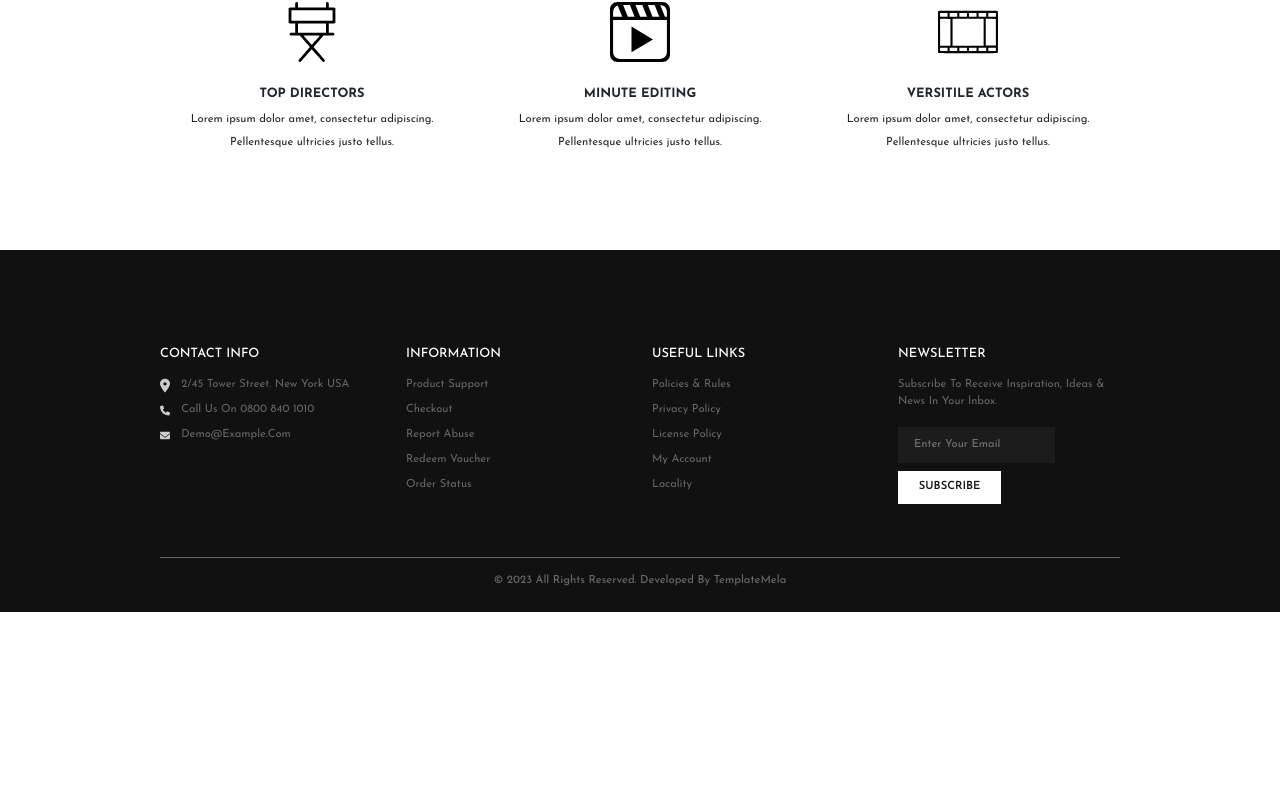
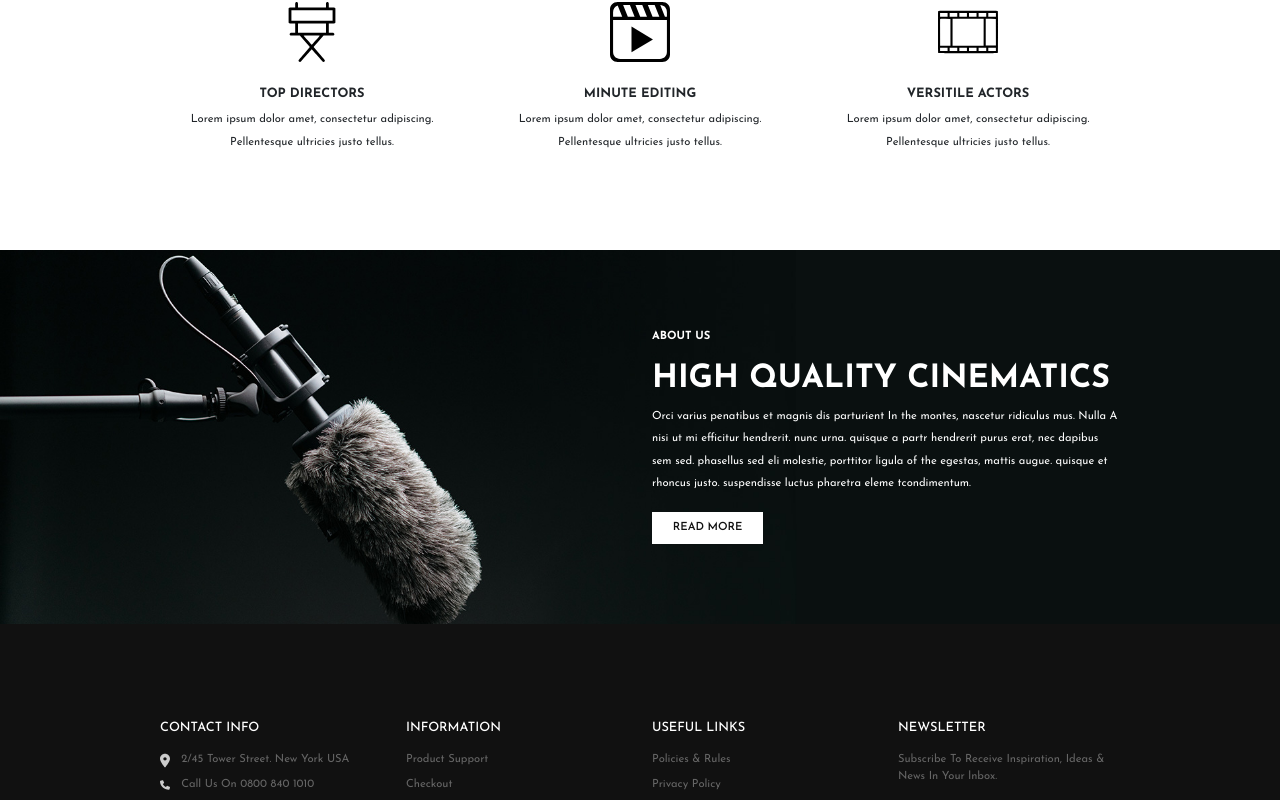
Before and after one commit to micheleTummolo/proj-html-vuejs, a Vue app: page / in a window 1280 px wide. Shown: the part 431-1231 px from the top of the page. Before the commit the page ends 1043 px from the top, so only its background shows below. Built offline with nearby package versions, Linux system fonts and the light colour scheme.

Commit message:
Done "About Us" section

```diff
--- /dev/null
+++ b/src/components/AppAboutAs.vue
@@ -0,0 +1,50 @@
+<script>
+export default {
+
+}
+</script>
+<template>
+    <div class="container_about_us">
+        <div class="row d-flex justify-content-end">
+            <div class="col-6 my-3">
+                <h5 class="mb-3">ABOUT US</h5>
+                <h1>HIGH QUALITY CINEMATICS</h1>
+                <p>Orci varius penatibus et magnis dis parturient In the montes, nascetur ridiculus mus. Nulla
+                    A nisi ut mi efficitur hendrerit. nunc urna. quisque a partr hendrerit purus erat, nec dapibus
+                    sem sed. phasellus sed eli molestie, porttitor ligula of the egestas, mattis augue. quisque et
+                    rhoncus justo. suspendisse luctus pharetra eleme tcondimentum.</p>
+                <button>READ MORE</button>
+            </div>
+        </div>
+    </div>
+</template>
+<style lang="scss">
+@use '../styles/partials/mixins' as *;
+
+.container_about_us {
+    padding: 4rem 10rem;
+    background-image: url('../assets/images/About-Us.jpg');
+    background-size: cover;
+    color: #ffffff;
+
+    h5 {
+        font-size: .7rem;
+        font-weight: 700;
+    }
+
+    h1 {
+        font-size: 2rem;
+        font-weight: 800;
+    }
+
+    p {
+        font-size: .7rem;
+        font-weight: 400;
+        line-height: 2;
+    }
+
+    button {
+        @include button_white;
+    }
+}
+</style>
--- a/src/components/AppFooter.vue
+++ b/src/components/AppFooter.vue
@@ -50,6 +50,8 @@ export default {
     </div>
 </template>
 <style lang="scss">
+@use '../styles/partials/mixins' as *;
+
 .footer_container {
     background-color: #111111;
     padding: 0 10rem;
@@ -71,12 +73,7 @@ export default {
         }
 
         .mail_button {
-            padding: .5rem 1.3rem;
-            border: 0;
-            background-color: #ffffff;
-            font-size: 0.7rem;
-            color: #111111;
-            font-weight: 600;
+            @include button_white;
         }
 
         p {
--- a/src/components/AppMain.vue
+++ b/src/components/AppMain.vue
@@ -1,13 +1,17 @@
 <script>
 import AppWhatWeDo from './AppWhatWeDo.vue';
+import AppAboutAs from './AppAboutAs.vue';
+
 export default {
     components: {
         AppWhatWeDo,
+        AppAboutAs,
     }
 }
 </script>
 <template lang="">
     <AppWhatWeDo></AppWhatWeDo>
+    <AppAboutAs></AppAboutAs>
 </template>
 <style lang="">
 
--- a/src/styles/partials/_mixins.scss
+++ b/src/styles/partials/_mixins.scss
@@ -0,0 +1,8 @@
+@mixin button_white {
+    padding: .5rem 1.3rem;
+    border: 0;
+    background-color: #ffffff;
+    font-size: 0.7rem;
+    color: #111111;
+    font-weight: 600;
+}
```
